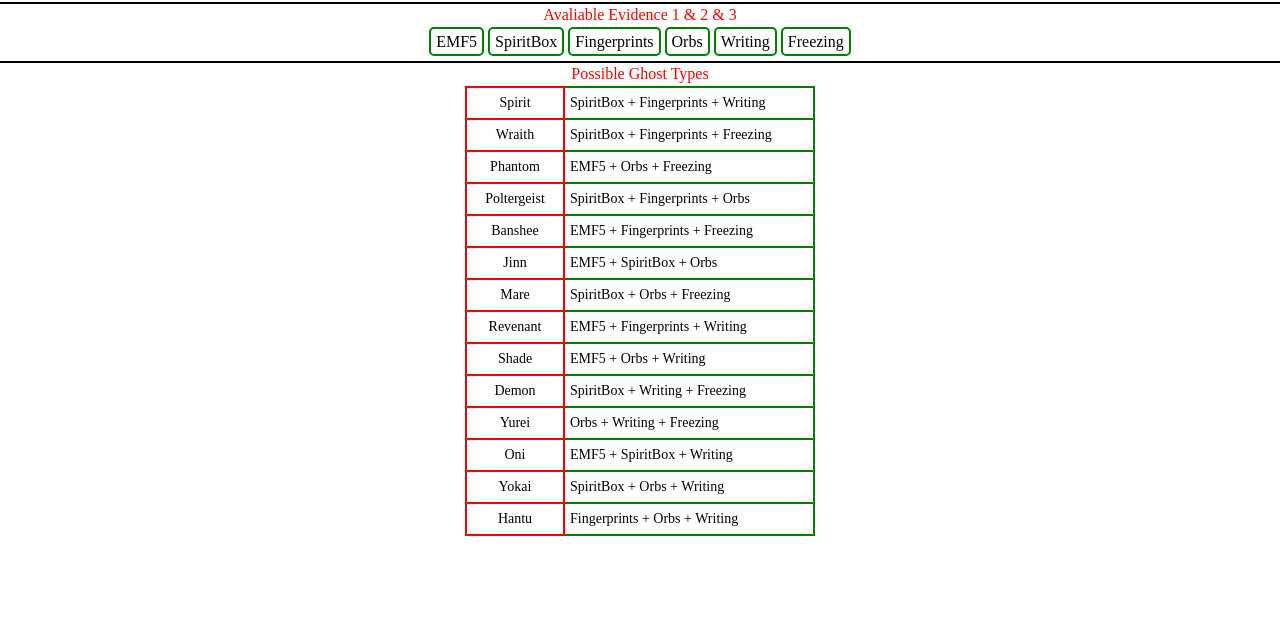
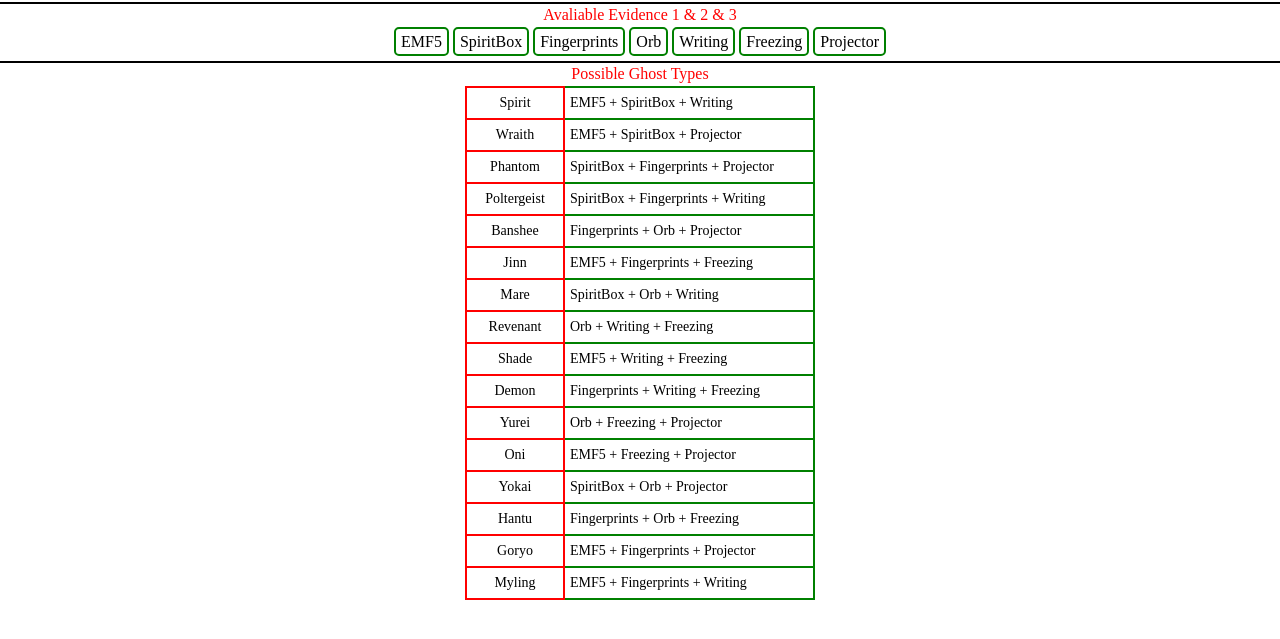
Before and after one commit to Zesshi-Zetsumei/PhasmophobiaEvidenceFilter, a plain HTML site: page index.html in a window 1280 px wide. Shown: the part 69-708 px from the top of the page. Drawn offline with Linux system fonts and the light colour scheme.

Commit message:
update data

```diff
--- a/index.html
+++ b/index.html
@@ -67,7 +67,7 @@
             EMF5: 'EMF5',
             SpiritBox: '通灵盒',
             Fingerprints: '指纹',
-            Orbs: '灵球',
+            Orb: '灵球',
             Writing: '笔记',
             Freezing: '刺骨寒温',
             Projector: '投影仪',
@@ -92,18 +92,19 @@
             Myling: '鬼婴'
         }
         const ghostOrder = ["Spirit", "Wraith", "Phantom", "Poltergeist", "Banshee", "Jinn", "Mare", "Revenant", "Shade", "Demon", "Yurei", "Oni", "Yokai", "Hantu", "Goryo", "Myling"]
-        const evidenceOrder = ["EMF5", "SpiritBox", "Fingerprints", "Orbs", "Writing", "Freezing", "Projector"]
+        const evidenceOrder = ["EMF5", "SpiritBox", "Fingerprints", "Orb", "Writing", "Freezing", "Projector"]
         new Vue({
             el: '#app',
             data() {
                 return {
                     evidenceList: {
-                        EMF5: ['Phantom', 'Banshee', 'Jinn', 'Shade', 'Oni', 'Revenant'],
-                        SpiritBox: ['Mare', 'Demon', 'Wraith', 'Jinn', 'Oni', 'Poltergeist', 'Spirit', 'Yokai'],
-                        Fingerprints: ['Banshee', 'Wraith', 'Revenant', 'Poltergeist', 'Spirit', 'Hantu'],
-                        Orbs: ['Phantom', 'Mare', 'Yurei', 'Jinn', 'Shade', 'Poltergeist', 'Hantu', 'Yokai'],
-                        Writing: ['Yurei', 'Demon', 'Shade', 'Oni', 'Revenant', 'Spirit', 'Hantu', 'Yokai'],
-                        Freezing: ['Phantom', 'Banshee', 'Mare', 'Yurei', 'Demon', 'Wraith']
+                        EMF5: ['Goryo', 'Jinn', 'Myling', 'Oni', 'Shade', 'Spirit', 'Wraith'],
+                        SpiritBox: ['Mare', 'Phantom', 'Poltergeist', 'Spirit', 'Wraith', 'Yokai'],
+                        Fingerprints: ['Banshee', 'Demon', 'Goryo', 'Hantu', 'Jinn', 'Myling', 'Phantom', 'Poltergeist'],
+                        Orb: ['Banshee', 'Hantu', 'Mare', 'Revenant', 'Yurei', 'Yokai'],
+                        Writing: ['Demon', 'Mare', 'Myling', 'Poltergeist', 'Revenant', 'Shade', 'Spirit'],
+                        Freezing: ['Demon', 'Revenant', 'Shade', 'Hantu', 'Jinn', 'Oni', 'Yurei'],
+                        Projector: ['Banshee', 'Goryo', 'Oni', 'Phantom', 'Wraith', 'Yurei', 'Yokai']
                     },
                     ghostList: {},
                     currentEvidence: ['', '', ''],
```
